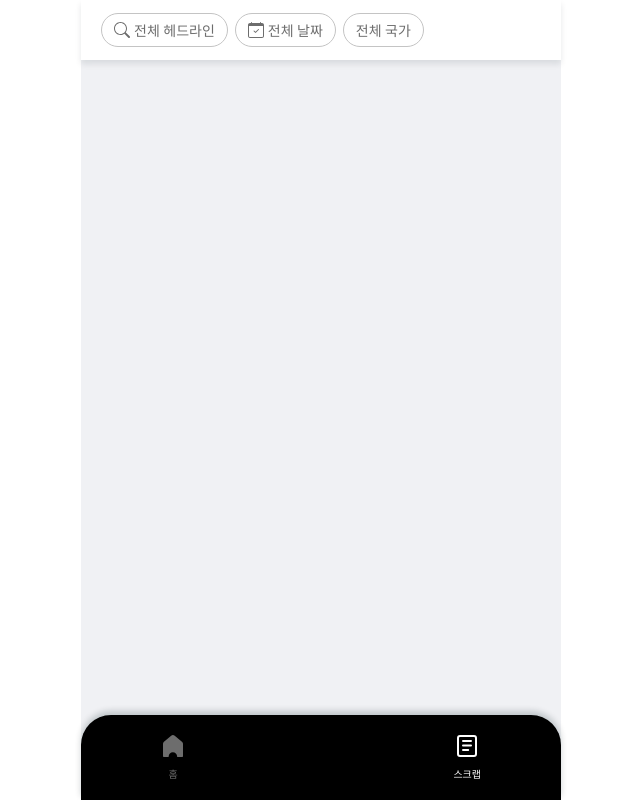
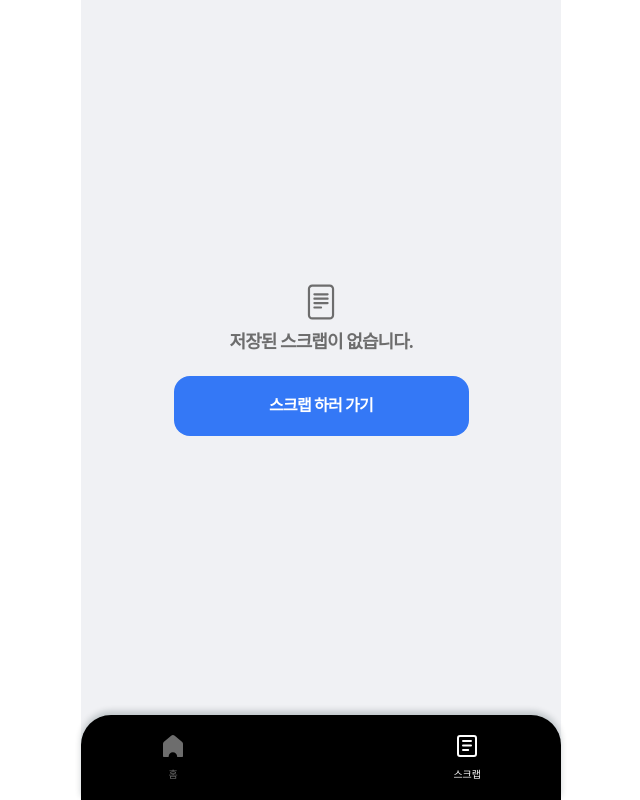
Before and after one commit to Hayeong8957/Frontend_Assignment, a Next.js app: page / in a window 1280 px wide. Both pictures are taken after a click on the element "스크랩". Shown: the whole page, without its empty margins (319-959 px from the left). Built offline with nearby package versions, Linux system fonts and the light colour scheme.

Commit message:
Feat : 스크랩 빈배열 시 화면 구현

```diff
--- a/components/articles/ArticleList.tsx
+++ b/components/articles/ArticleList.tsx
@@ -1,6 +1,8 @@
 import React from 'react';
 import { getArticles } from '@/pages/api/article';
-import Article from './Article';
+import Article from '@/components/articles/Article';
+import NoScrapped from '@/components/layout/NoScrapped';
+
 import styled from 'styled-components';
 import useIntersectionObserver from '@/hooks/useIntersectionObserver';
 import { useInfiniteQuery } from '@tanstack/react-query';
@@ -61,6 +63,7 @@ function ArticleList() {
           </div>
         ) : (
           <div>
+            {scrappedIds.length === 0 && <NoScrapped />}
             {data?.pages.map(page => (
               <div key={uuidv4()}>
                 {page?.articles
--- a/components/layout/Layout.tsx
+++ b/components/layout/Layout.tsx
@@ -4,11 +4,16 @@ import color from '@/styles/color';
 import Header from '@/components/layout/Header';
 import Main from '@/components/layout/Main';
 import Menu from '@/components/layout/Menu';
+import { useScrappedStore } from '@/stores/scrappedList';
+import { useMenuStore } from '@/stores/menu';
 
 function Layout() {
+  const { scrappedIds } = useScrappedStore();
+  const { focusedMenu } = useMenuStore();
+
   return (
     <SContainer>
-      <Header />
+      {(scrappedIds.length > 0 || focusedMenu == 1) && <Header />}
       <Main />
       <Menu />
     </SContainer>
--- a/components/layout/Main.tsx
+++ b/components/layout/Main.tsx
@@ -1,6 +1,7 @@
 import React from 'react';
 import styled from 'styled-components';
 import ArticleList from '@/components/articles/ArticleList';
+
 function Main() {
   return (
     <SLayout>
--- /dev/null
+++ b/components/layout/NoScrapped.tsx
@@ -0,0 +1,60 @@
+import React from 'react';
+import Image from 'next/image';
+import styled from 'styled-components';
+import FileText from '@/public/assets/file-text.svg';
+import { useMenuStore } from '@/stores/menu';
+
+function NoScrapped() {
+  const { setFocusedMenu } = useMenuStore();
+  return (
+    <SLayout>
+      <Image src={FileText} alt='파일 없음' width={36} height={36} />
+      <p>저장된 스크랩이 없습니다.</p>
+      <SButton onClick={() => setFocusedMenu(1)}>스크랩 하러 가기</SButton>
+    </SLayout>
+  );
+}
+
+export default NoScrapped;
+
+const SLayout = styled.div`
+  width: 100%;
+  height: 70vh;
+  top: 17.875rem;
+  display: flex;
+  flex-direction: column;
+  text-align: center;
+  justify-content: center;
+  align-items: center;
+  p {
+    margin-top: 8px;
+    color: #6d6d6d;
+    font-family: Apple SD Gothic Neo;
+    font-size: 18px;
+    font-style: normal;
+    font-weight: 600;
+    line-height: 28px;
+    letter-spacing: -0.9px;
+    text-transform: uppercase;
+  }
+`;
+
+const SButton = styled.div`
+  width: 18.4375rem;
+  height: 3.75rem;
+  margin-top: 1.25rem;
+  border-radius: 16px;
+  background: #3478f6;
+  display: flex;
+  justify-content: center;
+  align-items: center;
+  color: white;
+  text-align: center;
+  font-family: Apple SD Gothic Neo;
+  font-size: 16px;
+  font-style: normal;
+  font-weight: 600;
+  line-height: 24px;
+  letter-spacing: -0.8px;
+  cursor: pointer;
+`;
```
Also changed, not shown: styles/media.ts (deleted, +0 -22 lines), styles/test.ts (deleted, +0 -14 lines), public/assets/file-text.svg (added).
